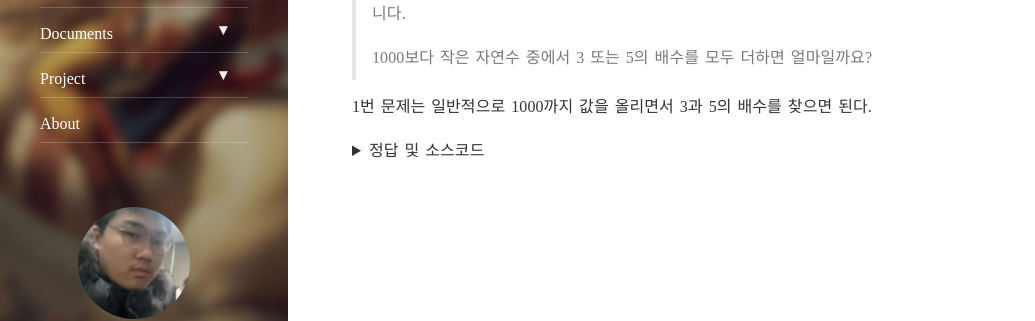
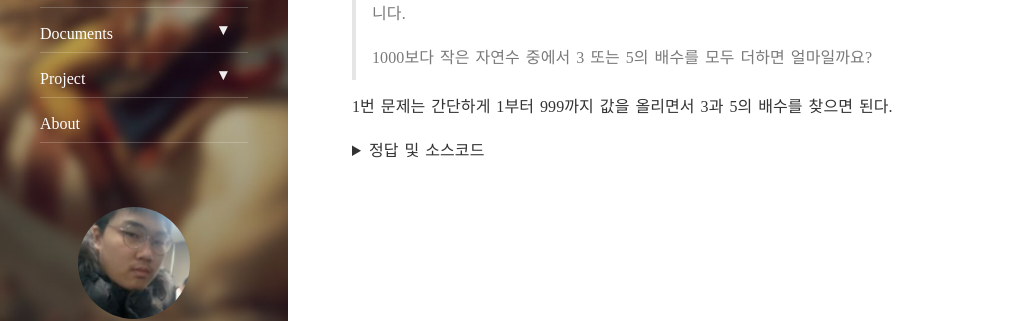
Before and after one commit to Hot-key/hot-key.github.io.old, a Jekyll site: the page built from _posts/2020-01-30-ps-projecteuler-1.md, in a window 1280 px wide and 900 px high. Shown: the part 373-694 px from the top of the window, without its empty margins (0-1035 px from the left). Built offline with Jekyll 4.4.1, drawn with Linux system fonts in a browser that asks for light colours; nearby versions of some CDN libraries; comment, search, counter and statistics services are not loaded.

Commit message:
문장 수정

```diff
--- a/_posts/2020-01-30-ps-projecteuler-1.md
+++ b/_posts/2020-01-30-ps-projecteuler-1.md
@@ -11,7 +11,7 @@ tags: euler
 >
 >1000보다 작은 자연수 중에서 3 또는 5의 배수를 모두 더하면 얼마일까요?
 
-1번 문제는 일반적으로 1000까지 값을 올리면서 3과 5의 배수를 찾으면 된다.
+1번 문제는 간단하게 1부터 999까지 값을 올리면서 3과 5의 배수를 찾으면 된다.
 
 
 <details>
```
